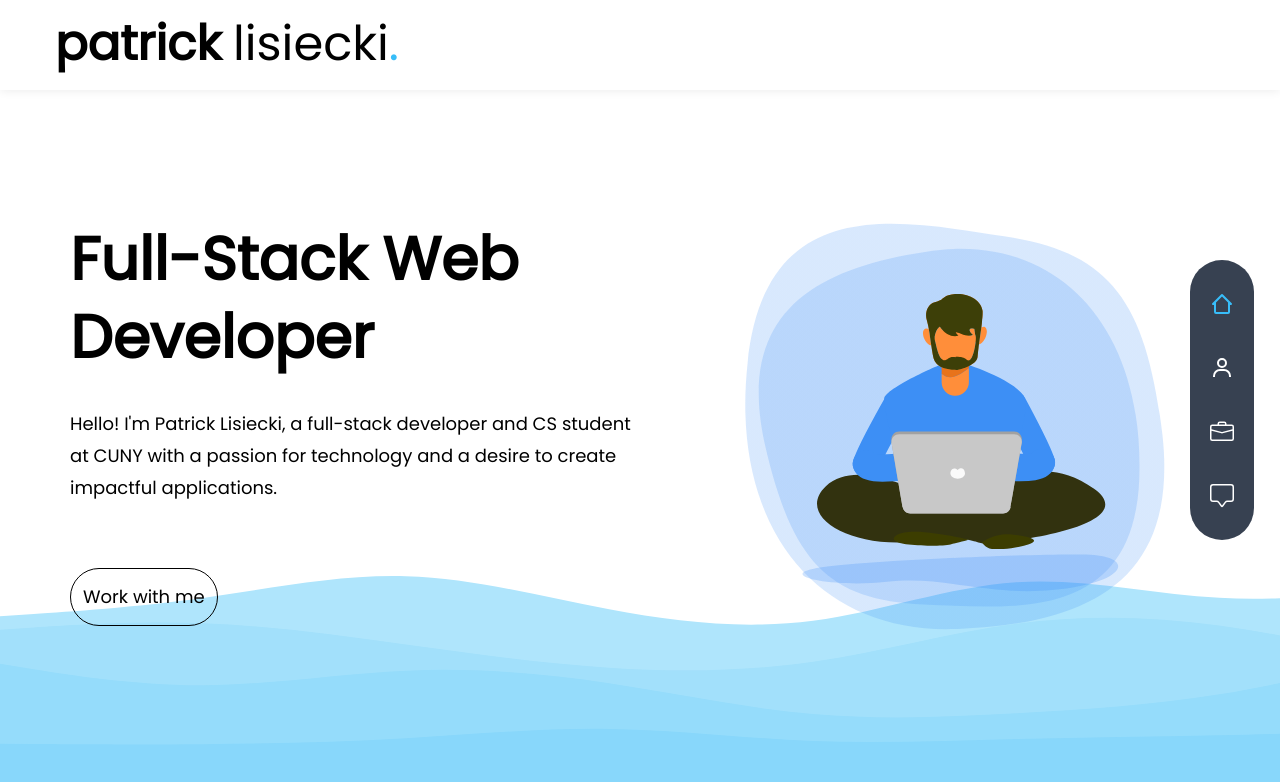
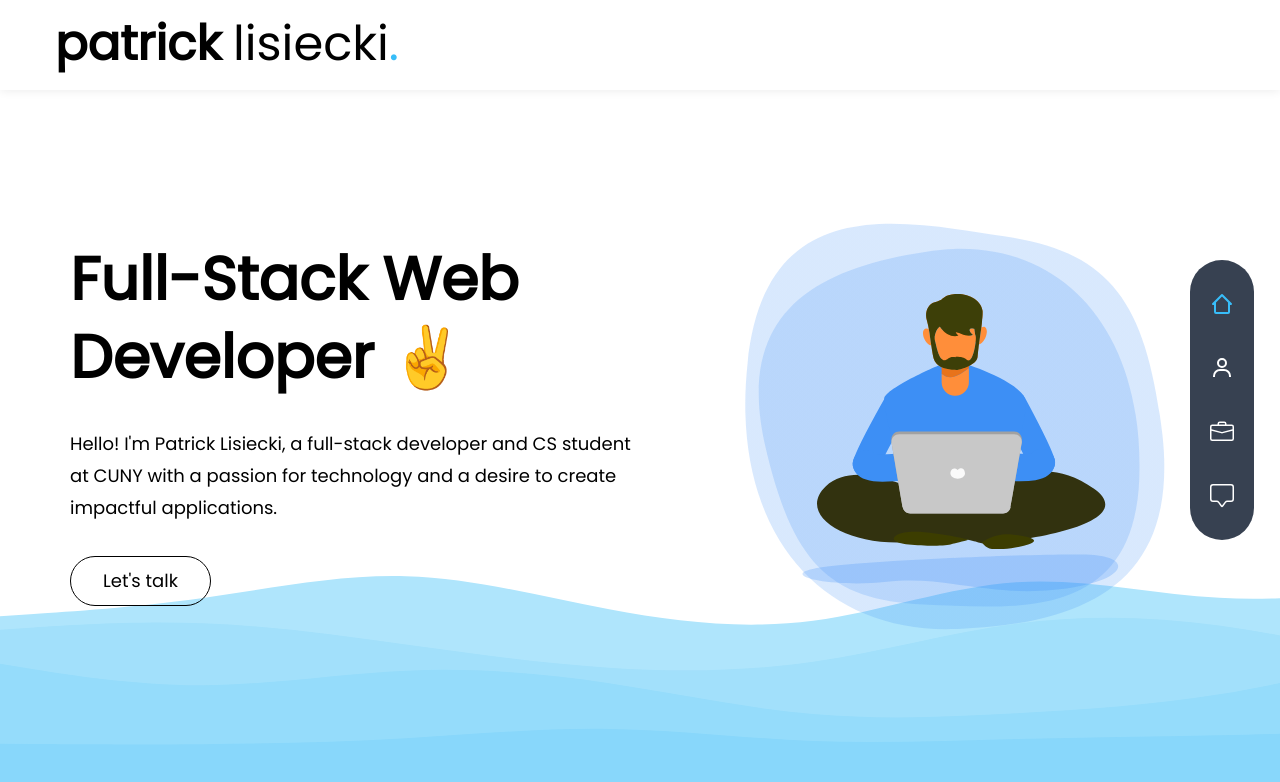
Before and after one commit to PatrickLisiecki/personal-site, a React (Vite) app: page / in a window 1280 px wide. Shown: the top 782 px of the page. Built offline with nearby package versions, Linux system fonts and the light colour scheme; some icons are missing.

Commit message:
Added interactive button

```diff
--- a/src/components/Home.jsx
+++ b/src/components/Home.jsx
@@ -1,20 +1,25 @@
 /* eslint-disable react/no-unescaped-entities */
 import Lottie from "lottie-react";
 import animation from "../assets/animation.json";
+
+import { BsArrowRight } from "react-icons/bs";
 
 export default function Home() {
     return (
         <div className="w-full h-full">
             <div className="container mx-auto py-40 flex flex-col justify-between items-center lg:flex-row">
                 <div className="h-full container mx-auto flex flex-col justify-center text-center xl:pt-0 xl:text-left">
-                    <span className="h1">Full-Stack Web Developer</span>
-                    <p className="max-w-sm mx-auto mb-10 text-primary xl:max-w-xl xl:mx-0 xl:mb-16">
+                    <span className="h1">Full-Stack Web Developer ✌</span>
+                    <p className="max-w-sm mx-auto mb-10 text-primary xl:max-w-xl xl:mx-0 xl:mb-8">
                         Hello! I'm Patrick Lisiecki, a full-stack developer and CS student at CUNY
                         with a passion for technology and a desire to create impactful applications.
                     </p>
                     <div className="w-full flex justify-center xl:justify-start">
-                        <button className="btn p-3 border border-black text-black">
-                            Work with me
+                        <button className="btn rounded-full border border-primary max-w-[178px] px-8 py-2 transition-all duration-300 flex items-center justify-center overflow-hidden hover:border-accent group">
+                            <span className="text-primary font-poppins group-hover:-translate-y-[120%] group-hover:opacity-0 transition-all duration-500">
+                                Let's talk
+                            </span>
+                            <BsArrowRight className="text-primary -translate-y-[120%] opacity-0 group-hover:flex group-hover:-translate-y-0 group-hover:opacity-100 transition-all duration-300 absolute text-[22px]" />
                         </button>
                     </div>
                 </div>
```
